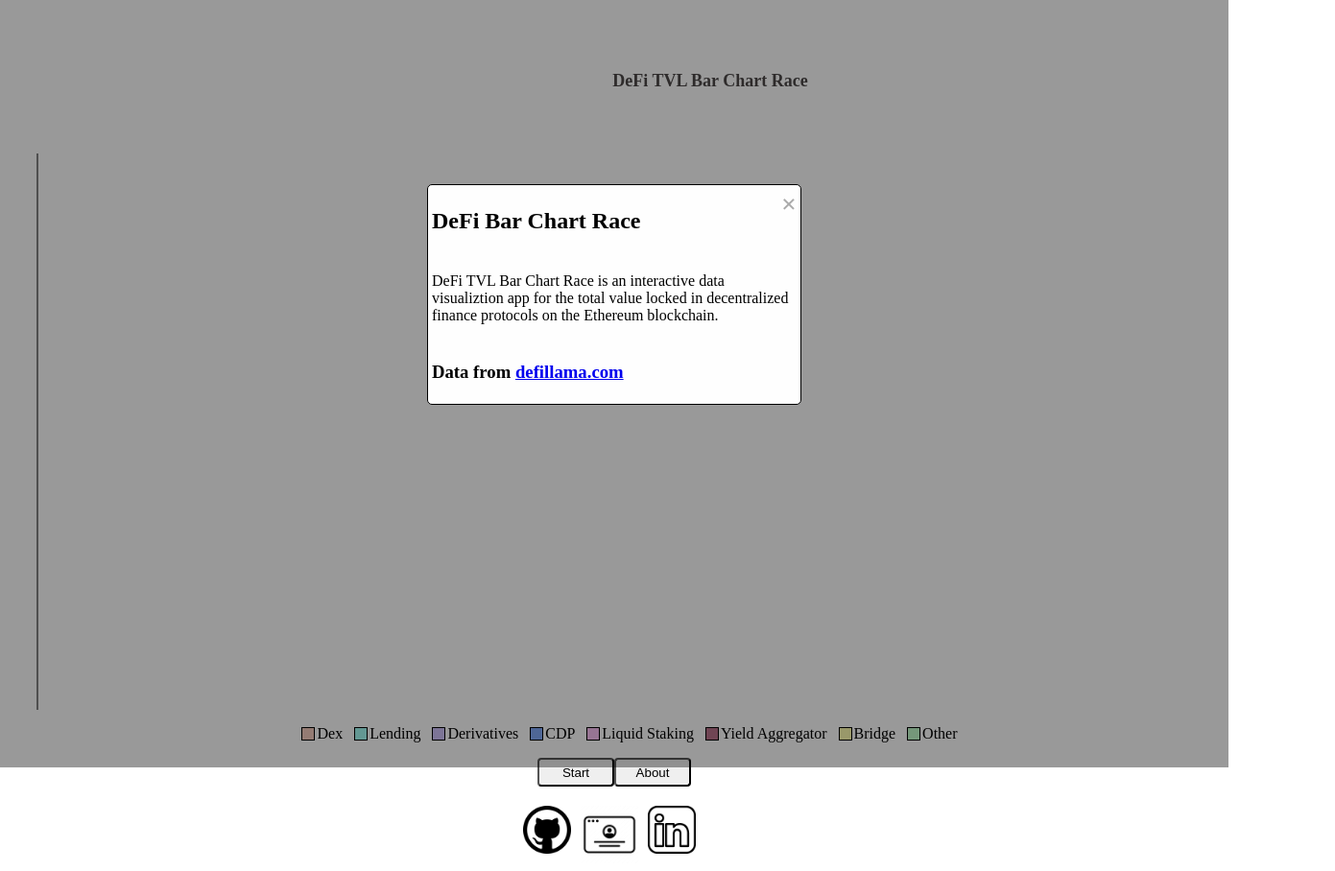
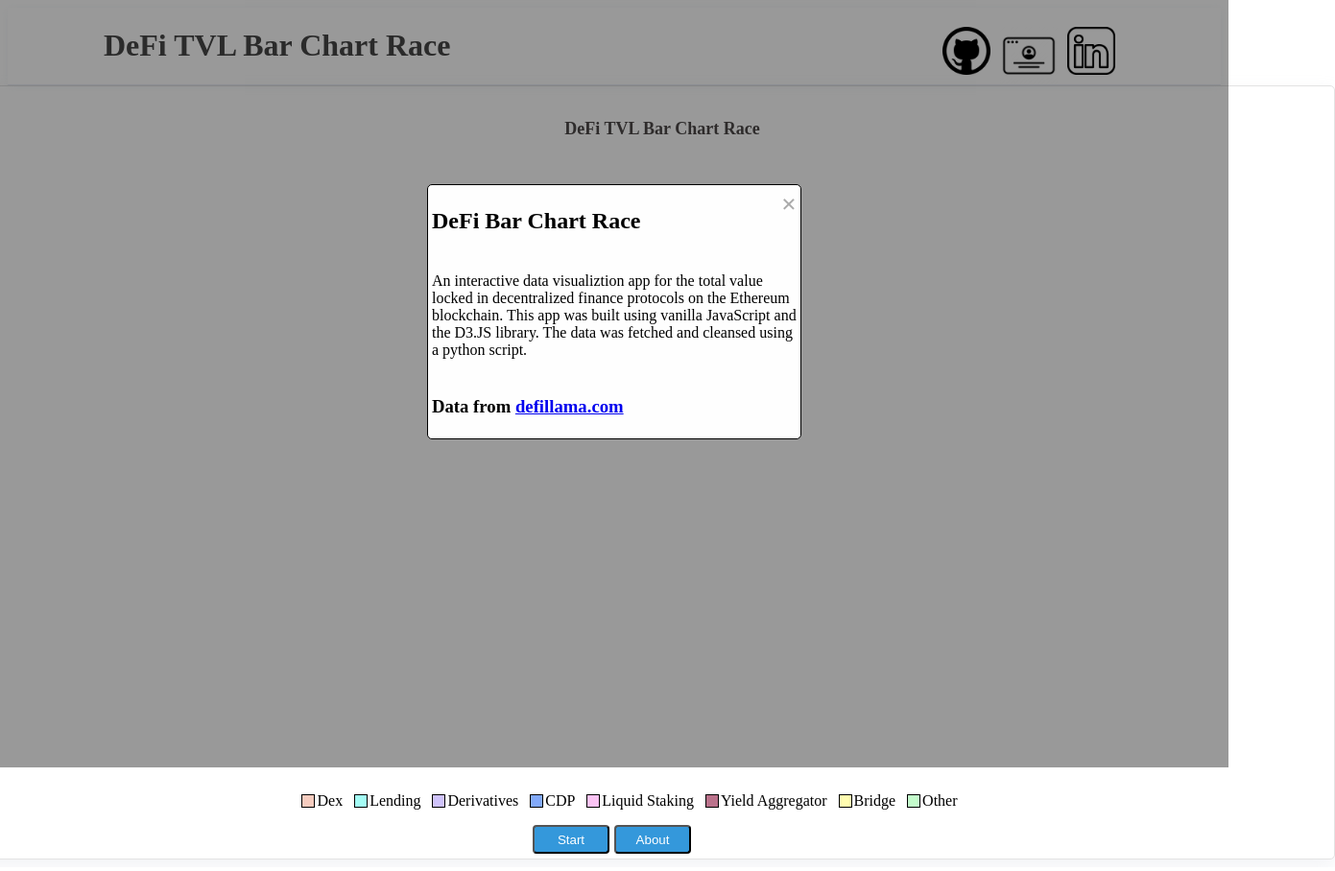
Before and after one commit to jacksondooley/DeFi-TVL-Bubble-Race, a website built with webpack: page index.html in a window 1280 px wide. Shown: the whole page at 96% size, 1391 px wide, since content can reach past the window. Built offline with nearby package versions, Linux system fonts and the light colour scheme.

Commit message:
added header

```diff
--- a/index.html
+++ b/index.html
@@ -16,11 +16,23 @@
 </head>
 
 <body>
-
-  <main id="main"></main>
-  <ul id="list"></ul>
-  <div id="graph"></div>
-  <div></div>
+  <header>
+      <!-- <img class="top" src="/src/images/topography.svg"> -->
+      <h1>DeFi TVL Bar Chart Race</h1>
+      <div class="icon-grid">
+        <a href="https://github.com/jacksondooley">
+          <img src="/src/images/github_logo_icon_143772.png" alt="git hub" style="width:50px">
+        </a>
+        <a href="https://jacksondooley.herokuapp.com/">
+          <img src="/src/images/portfolio-icon.png" alt="portfolio-icon" style="width:60px">
+        </a>
+        <a href="https://www.linkedin.com/in/jacksondooley/">
+          <img src="/src/images/linkedin-icon.png" alt="linked icon" style="width:50px">
+        </a>
+      </div>
+  </header>
+  <main id="main">
+    <div class="chart-background">
       <svg id="bar-chart-race">
         <g class="chart-container">
           <text class="chart-title"></text>
@@ -82,7 +94,11 @@
             <h2>DeFi Bar Chart Race</h2>
           </div>
           <div class="modal-body">
-        <p>DeFi TVL Bar Chart Race is an interactive data visualiztion app for the total value locked in decentralized finance protocols on the Ethereum blockchain.</p>
+            <p>
+              An interactive data visualiztion app for the total value locked in decentralized finance protocols on the Ethereum blockchain.
+              This app was built using vanilla JavaScript and the D3.JS library.
+              The data was fetched and cleansed using a python script.
+            </p>
           </div>
           <div class="modal-footer">
             <h3>Data from <a href="https://defillama.com/">defillama.com</a></h3>
@@ -118,17 +134,11 @@
           }
         }
       </script>
-  <div class="icon-grid">
-    <a href="https://github.com/jacksondooley">
-      <img src="/src/images/github_logo_icon_143772.png" alt="git hub" style="width:50px">
-    </a>
-    <a href="https://jacksondooley.herokuapp.com/">
-      <img src="/src/images/portfolio-icon.png" alt="portfolio-icon" style="width:60px">
-    </a>
-    <a href="https://www.linkedin.com/in/jacksondooley/">
-      <img src="/src/images/linkedin-icon.png" alt="linked icon" style="width:50px">
-    </a>
     </div>
+  </main>
+  <footer>
+
+  </footer>
 </body>
 
 </html>
--- /dev/null
+++ b/src/styles/reset.css
@@ -0,0 +1,43 @@
+html, body, div, span, applet, object, iframe,
+h1, h2, h3, h4, h5, h6, p, blockquote, pre,
+a, abbr, acronym, address, big, cite, code,
+del, dfn, em, img, ins, kbd, q, s, samp,
+small, strike, strong, sub, sup, tt, var,
+b, u, i, center,
+dl, dt, dd, ol, ul, li,
+fieldset, form, label, legend,
+table, caption, tbody, tfoot, thead, tr, th, td,
+article, aside, canvas, details, embed,
+figure, figcaption, footer, header, hgroup,
+menu, nav, output, ruby, section, summary,
+time, mark, audio, video {
+	margin: 0;
+	padding: 0;
+	border: 0;
+	font-size: 100%;
+	font: inherit;
+	vertical-align: baseline;
+}
+/* HTML5 display-role reset for older browsers */
+article, aside, details, figcaption, figure,
+footer, header, hgroup, menu, nav, section {
+	display: block;
+}
+body {
+	line-height: 1;
+}
+ol, ul {
+	list-style: none;
+}
+blockquote, q {
+	quotes: none;
+}
+blockquote:before, blockquote:after,
+q:before, q:after {
+	content: '';
+	content: none;
+}
+table {
+	border-collapse: collapse;
+	border-spacing: 0;
+}
--- a/src/styles/styles.css
+++ b/src/styles/styles.css
@@ -1,9 +1,45 @@
-html,
-body {
+header {
+  display: flex;
+  flex-direction: row;;
+  border-bottom: 1px solid #e7eaf3;
+  position: relative;
+
+  z-index: 1;
+  box-shadow: 0 1px 10px rgb(151 164 175 / 10%);
+  justify-content: space-between;
+}
+
+
+header > h1 {
+  margin-left: 100px;
+  color: #474747;
+}
+
+header > .icon-grid {
+  margin-right: 100px;
+}
+
+main {
   display: flex;
   flex-direction: column;
-  /* justify-content: center; */
+  justify-content: center;
   align-items: center;
+}
+
+main {
+  background-color: rgb(244, 244, 244);
+  min-height: 92vh;
+}
+
+.chart-background {
+  background-color: white;
+  display: flex;
+  flex-direction: column;
+  align-items: center;
+  border: 1px solid rgb(227, 227, 227);
+  border-radius: 5px;
+  padding-bottom: 5px;
+  box-shadow: 0 0.5rem 1.2rem rgb(189 197 209 / 20%);
 }
 
 button {
@@ -13,7 +49,9 @@ button {
   box-shadow: none;
   outline: none;
   cursor: pointer;
-
+  color: white;
+  background-color: #3498db;
+  margin-right: 5px;
 }
 
 svg {
@@ -24,6 +62,11 @@ svg {
 
 .chart-column-title {
   z-index: 3;
+}
+
+#bar-chart-race {
+  padding-right: 100px;
+  padding-bottom: 20px;
 }
 
 .chart-container .chart-title {
@@ -190,3 +233,7 @@ svg {
   align-self: center;
   margin-right: 10px;
 }
+
+/* footer {
+  background-color: #3498db;
+} */
```
Also changed, not shown: dist/main.css, src/images/topography.svg (added). Lines whose indentation alone changed are shown as unchanged.
